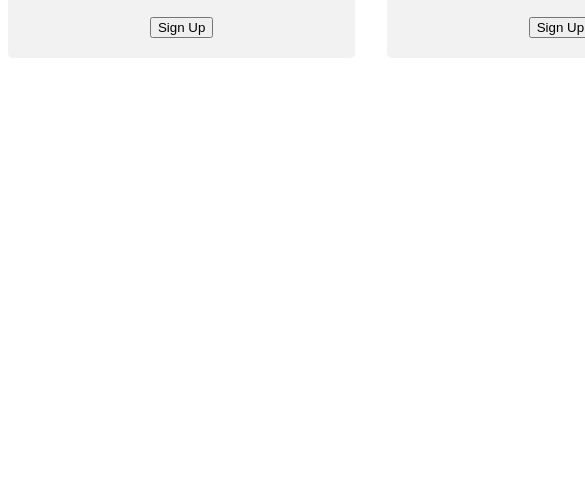
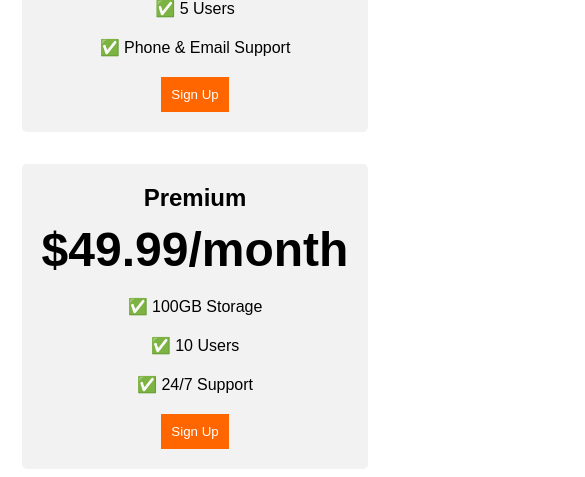
Before and after one commit to saurabhmishra1464/WebDev-Projects, a plain HTML site: page 9.4+Flexbox+Pricing+Table+Project/index.html in a window 390 px wide. Shown: the part 518-995 px from the top of the page, 585 px wide, since content can reach past the window. Before the commit the page ends 860 px from the top, so only its background shows below. Drawn offline with Linux system fonts and the light colour scheme; a web font is replaced by a local one.

Commit message:
changes-updated

```diff
--- a/9.4+Flexbox+Pricing+Table+Project/index.html
+++ b/9.4+Flexbox+Pricing+Table+Project/index.html
@@ -17,13 +17,13 @@
       justify-content: center;
       align-items: center;
       height: 100vh;
-      gap:2rem;
+      gap: 2rem;
     }
 
     /* .plan-price {
       font-family: 'Sono', sans-serif;
     } */
-  .pricing-plan{
+    .pricing-plan {
       flex: 1;
       max-width: 400px;
       padding: 20px;
@@ -32,33 +32,41 @@
       text-align: center;
     }
 
-  .plan-title{
+    .plan-title {
       font-size: 24px;
       font-weight: bold;
       margin-bottom: 10px;
     }
 
-  .plan-price{
+    .plan-price {
       font-size: 48px;
       font-weight: bold;
       margin-bottom: 10px;
     }
 
-.plan-features{
+    .plan-features {
       list-style: none;
       padding: 0;
       margin: 0;
     }
 
-.plan-features li{
+    .plan-features li {
       margin: 20px;
+    }
+
+    .plan-button {
+      padding: 10px;
+      background-color: #ff6600;
+      color: #fff;
+      border-bottom: 5px;
+      border: none;
     }
 
     /* Hint: What can you do with a media query and flexbox? */
     @media (max-width: 1250px) {
       .pricing-container {
-        display: flex;
-        align-content: center;
+        flex-direction: column;
+        height: 100%;
       }
     }
   </style>
```
Lines whose indentation alone changed are shown as unchanged.
